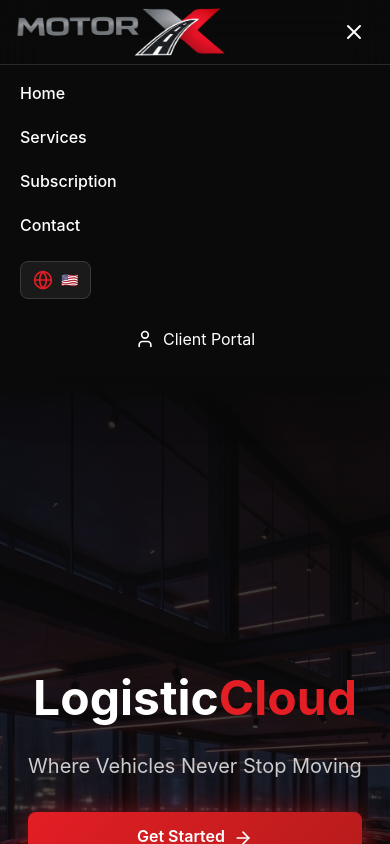
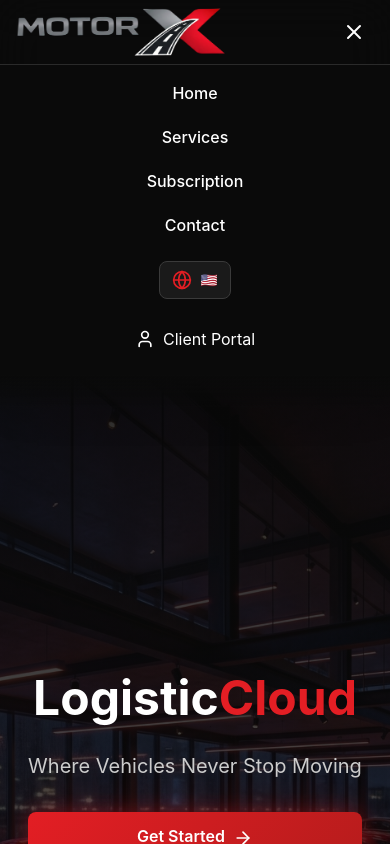
Before and after one commit to rhectoroc/motorx, a React (Vite) app: page / in a window 390 px wide. Both pictures are taken after a click on the button 354 px from the left and 32 px from the top of the page. Shown: the top 844 px of the page. Built offline with nearby package versions, Linux system fonts and the light colour scheme.

Commit message:
nombre de secciones centradas

```diff
--- a/src/components/Navbar.jsx
+++ b/src/components/Navbar.jsx
@@ -62,28 +62,28 @@ function Navbar() {
                     <div className="px-2 pt-2 pb-3 space-y-1 sm:px-3">
                         <Link
                             to="/"
-                            className="block px-3 py-2 rounded-md text-base font-medium text-motorx-white hover:text-motorx-red hover:bg-motorx-gray-900"
+                            className="block px-3 py-2 rounded-md text-base font-medium text-motorx-white hover:text-motorx-red hover:bg-motorx-gray-900 text-center"
                             onClick={() => setIsMenuOpen(false)}
                         >
                             {t('nav.home')}
                         </Link>
                         <Link
                             to="/services"
-                            className="block px-3 py-2 rounded-md text-base font-medium text-motorx-white hover:text-motorx-red hover:bg-motorx-gray-900"
+                            className="block px-3 py-2 rounded-md text-base font-medium text-motorx-white hover:text-motorx-red hover:bg-motorx-gray-900 text-center"
                             onClick={() => setIsMenuOpen(false)}
                         >
                             {t('nav.services')}
                         </Link>
                         <Link
                             to="/subscription"
-                            className="block px-3 py-2 rounded-md text-base font-medium text-motorx-white hover:text-motorx-red hover:bg-motorx-gray-900"
+                            className="block px-3 py-2 rounded-md text-base font-medium text-motorx-white hover:text-motorx-red hover:bg-motorx-gray-900 text-center"
                             onClick={() => setIsMenuOpen(false)}
                         >
                             {t('nav.subscription')}
                         </Link>
                         <Link
                             to="/contact"
-                            className="block px-3 py-2 rounded-md text-base font-medium text-motorx-white hover:text-motorx-red hover:bg-motorx-gray-900"
+                            className="block px-3 py-2 rounded-md text-base font-medium text-motorx-white hover:text-motorx-red hover:bg-motorx-gray-900 text-center"
                             onClick={() => setIsMenuOpen(false)}
                         >
                             {t('nav.contact')}
@@ -91,7 +91,7 @@ function Navbar() {
 
                         {/* Mobile Extras */}
                         <div className="mt-4 px-3 flex flex-col gap-4 sm:hidden">
-                            <div className="flex justify-start">
+                            <div className="flex justify-center">
                                 <LanguageSelector />
                             </div>
                             <a
```
